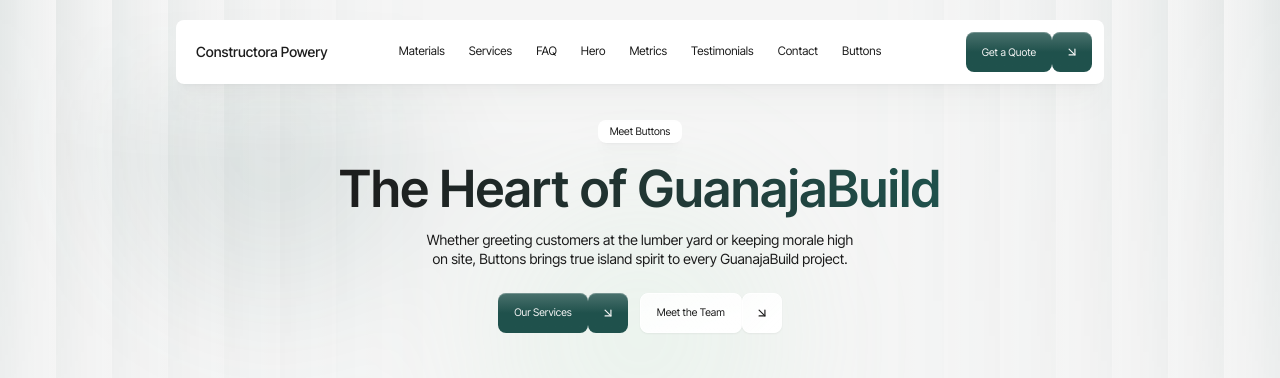
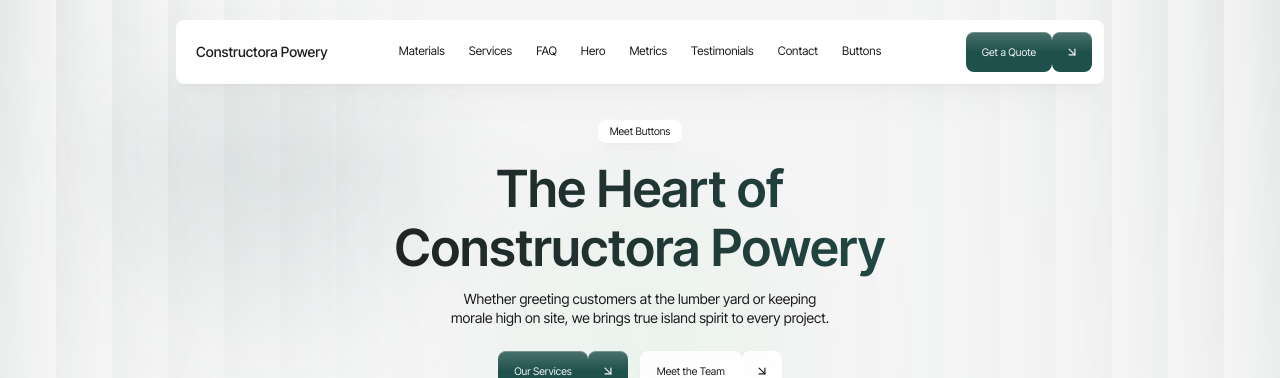
Before and after one commit to dmytro-webild/d6a241ce-9d91-4cb3-9e95-a5f34d405557, a React (Vite) app: page /buttons in a window 1280 px wide. Shown: the top 378 px of the page. Built offline with nearby package versions, Linux system fonts and the light colour scheme; a web font is replaced by a local one.

Commit message:
Update src/pages/ButtonsPage.tsx

```diff
--- a/src/pages/ButtonsPage.tsx
+++ b/src/pages/ButtonsPage.tsx
@@ -8,7 +8,7 @@ import AvatarGroup from "@/components/ui/AvatarGroup";
 export default function ButtonsPage() {
   return (
     <>
-      <div data-webild-section="HeroBillboard"><section aria-label="Hero section" className="relative pt-25 pb-20 md:pt-30"><HeroBackgroundSlot /><div className="flex flex-col gap-12 md:gap-15 w-content-width mx-auto"><div className="flex flex-col items-center gap-3 text-center"><div className="px-3 py-1 mb-1 text-sm card rounded w-fit"><p>Meet Buttons</p></div><TextAnimation text="The Heart of GuanajaBuild" variant="slide-up" gradientText={true} tag="h1" className="md:max-w-8/10 text-7xl 2xl:text-8xl leading-[1.15] font-semibold text-center text-balance" /><TextAnimation text="Whether greeting customers at the lumber yard or keeping morale high on site, Buttons brings true island spirit to every GuanajaBuild project." variant="slide-up" gradientText={false} tag="p" className="md:max-w-7/10 text-lg md:text-xl leading-snug text-balance" /><div className="flex flex-wrap justify-center gap-3 mt-2 md:mt-3"><Button text="Our Services" href="/services" variant="primary" /><Button text="Meet the Team" href="/team" variant="secondary" animationDelay={0.1} /></div></div><ScrollReveal variant="slide-up" delay={0.2} className="w-full p-2 xl:p-3 2xl:p-4 card rounded overflow-hidden"><ImageOrVideo imageSrc="https://img.freepik.com/free-photo/beautiful-pet-portrait-dog_23-2149218450.jpg" className="aspect-4/5 md:aspect-video" /></ScrollReveal></div></section></div>
+      <div data-webild-section="HeroBillboard"><section aria-label="Hero section" className="relative pt-25 pb-20 md:pt-30"><HeroBackgroundSlot /><div className="flex flex-col gap-12 md:gap-15 w-content-width mx-auto"><div className="flex flex-col items-center gap-3 text-center"><div className="px-3 py-1 mb-1 text-sm card rounded w-fit"><p>Meet Buttons</p></div><TextAnimation text="The Heart of Constructora Powery" variant="slide-up" gradientText={true} tag="h1" className="md:max-w-8/10 text-7xl 2xl:text-8xl leading-[1.15] font-semibold text-center text-balance" /><TextAnimation text="Whether greeting customers at the lumber yard or keeping morale high on site, we brings true island spirit to every  project." variant="slide-up" gradientText={false} tag="p" className="md:max-w-7/10 text-lg md:text-xl leading-snug text-balance" /><div className="flex flex-wrap justify-center gap-3 mt-2 md:mt-3"><Button text="Our Services" href="/services" variant="primary" /><Button text="Meet the Team" href="/team" variant="secondary" animationDelay={0.1} /></div></div><ScrollReveal variant="slide-up" delay={0.2} className="w-full p-2 xl:p-3 2xl:p-4 card rounded overflow-hidden"><ImageOrVideo imageSrc="https://img.freepik.com/free-photo/beautiful-pet-portrait-dog_23-2149218450.jpg" className="aspect-4/5 md:aspect-video" /></ScrollReveal></div></section></div>
       <div data-webild-section="AboutText"><section aria-label="About section" className="py-20"><div className="w-content-width mx-auto flex flex-col gap-2 items-center"><TextAnimation text="Meet Buttons, the Heart of GuanajaBuild" variant="fade-blur" gradientText={false} tag="h2" className="text-6xl 2xl:text-7xl leading-[1.15] font-semibold text-center text-balance" /><div className="flex flex-wrap gap-3 justify-center mt-2 md:mt-3"><Button text="Meet the Team" href="/team" variant="primary" /><Button text="Our Services" href="/services" variant="secondary" animationDelay={0.1} /></div></div></section></div>
     </>
   );
```
